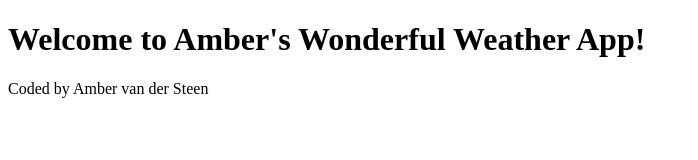
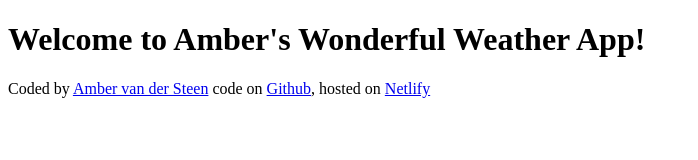
Before and after one commit to ambervdsteen/ambers-weather-app, a plain HTML site: page index.html in a window 1280 px wide. Shown: the whole page, without its empty margins (0-698 px from the left). Drawn offline with Linux system fonts and the light colour scheme.

Commit message:
added links to footer

```diff
--- a/index.html
+++ b/index.html
@@ -8,6 +8,20 @@
   <body>
     <h1>Welcome to Amber's Wonderful Weather App!</h1>
 
-    <footer>Coded by Amber van der Steen</footer>
+    <footer>
+      Coded by
+      <a href="https://github.com/ambervdsteen" target="_blank"
+        >Amber van der Steen</a
+      >
+      code on
+      <a
+        href="https://github.com/ambervdsteen/ambers-weather-app"
+        target="_blank"
+        >Github</a
+      >, hosted on
+      <a href="https://ambers-weather-app.netlify.app/" target="_blank"
+        >Netlify
+      </a>
+    </footer>
   </body>
 </html>
```
